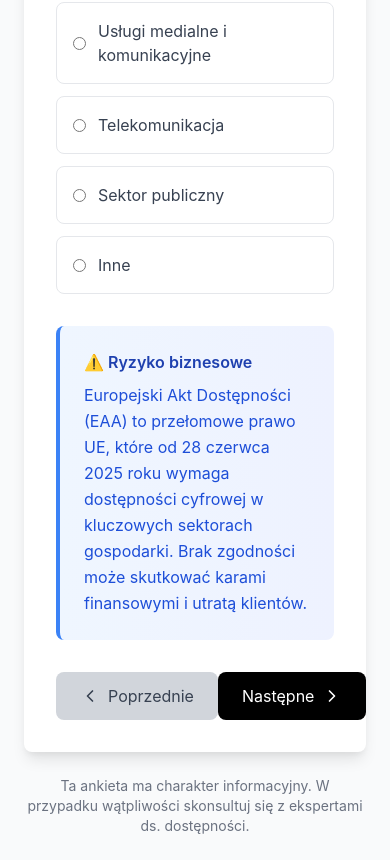
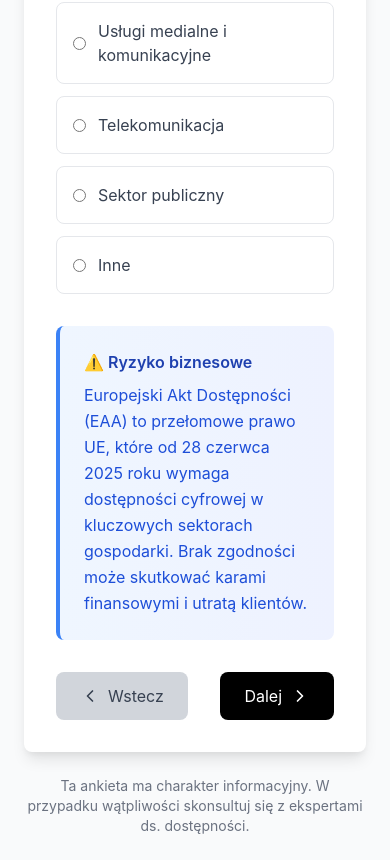
Before and after one commit to Ideacto-AI/eaa-survey-app, a React (Create React App) app: page / in a window 390 px wide. Shown: the part 737-1597 px from the top of the page. Built offline with nearby package versions, Linux system fonts and the light colour scheme.

Commit message:
📱 Responsive: skrócono polskie przyciski Wstecz/Dalej

```diff
--- a/src/App.js
+++ b/src/App.js
@@ -26,8 +26,8 @@
       retakeSurvey: "Wypełnij ankietę ponownie",
       question: "Pytanie",
       of: "z",
-      previous: "Poprzednie",
-      next: "Następne",
+      previous: "Wstecz",
+      next: "Dalej",
       showResults: "Zobacz wyniki",
       disclaimer: "Ta ankieta ma charakter informacyjny. W przypadku wątpliwości skonsultuj się z ekspertami ds. dostępności.",
       fundingTitle: "💰 Dofinansowanie na dostępność",
@@ -619,7 +619,7 @@
                       <>
                         Aby uzyskać więcej informacji o dostępnych źródłach finansowania, {' '}
                         <a
-                          href="https://www.ideacto.pl/uslugi/audyt-wcag#contact-heading-anchor"
+                          href="https://www.ideacto.pl/uslugi/audyt-wcag"
                           target="_blank"
                           rel="noopener noreferrer"
                           className={`underline ${darkMode ? 'text-blue-300 hover:text-blue-200' : 'text-blue-600 hover:text-blue-800'} transition-colors`}
@@ -631,7 +631,7 @@
                       <>
                         To get more information about available funding sources, {' '}
                         <a
-                          href="https://www.ideacto.pl/en/uslugi/audyt-wcag#contact-heading-anchor"
+                          href="https://www.ideacto.pl/en/uslugi/audyt-wcag"
                           target="_blank"
                           rel="noopener noreferrer"
                           className={`underline ${darkMode ? 'text-blue-300 hover:text-blue-200' : 'text-blue-600 hover:text-blue-800'} transition-colors`}
```
